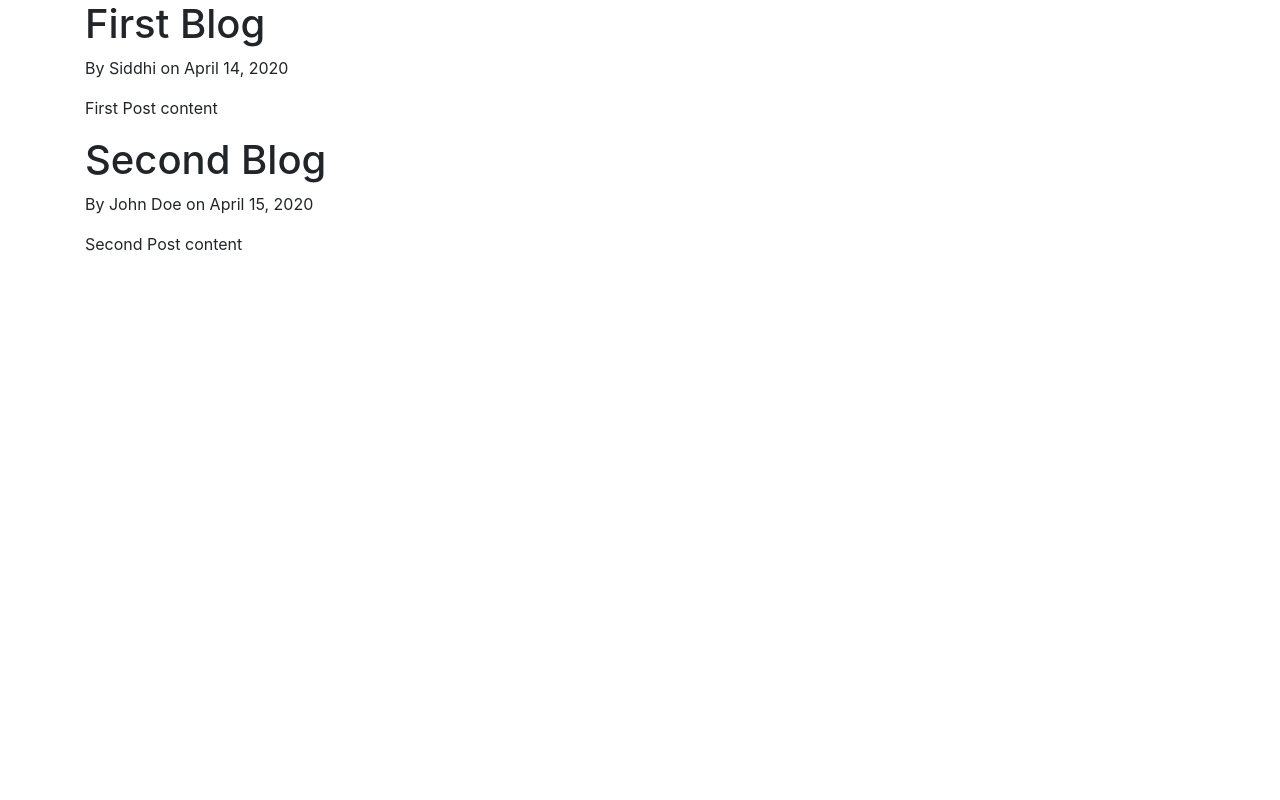
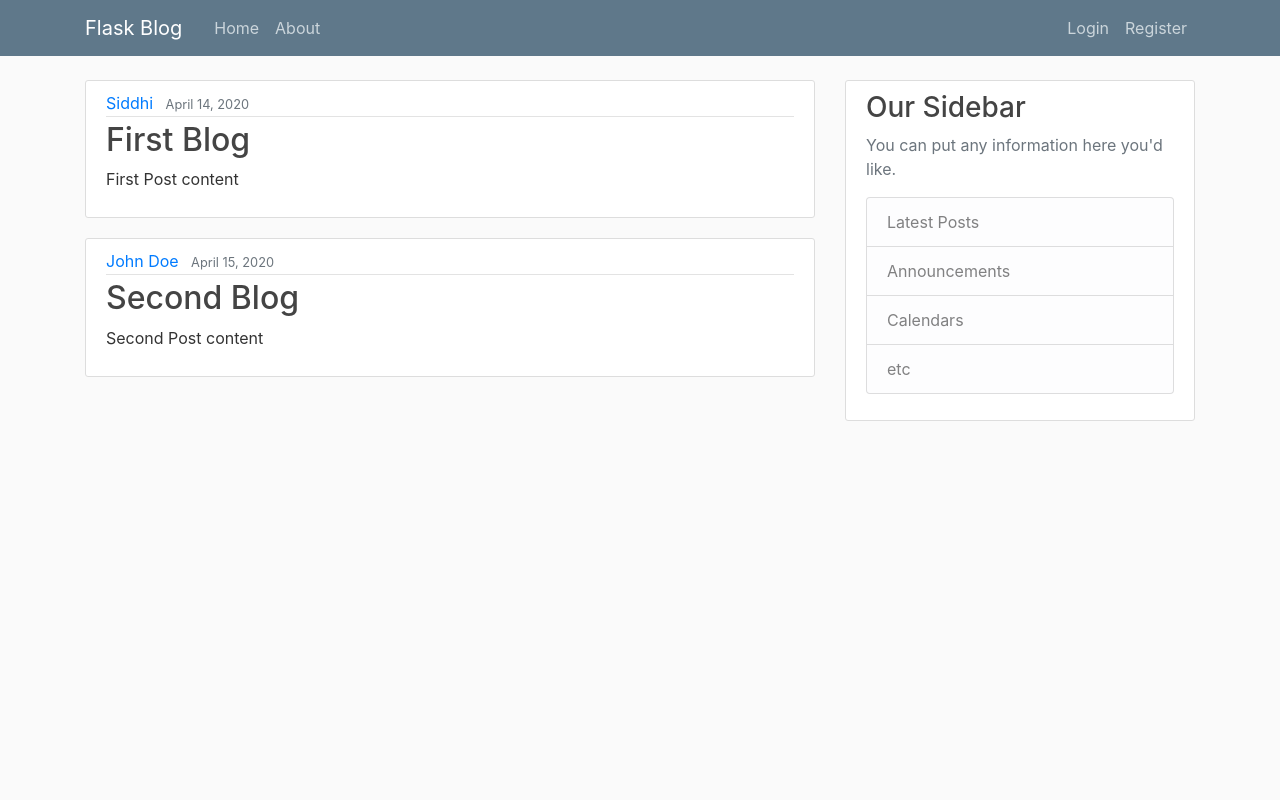
Before and after one commit to SiddhiVTripathi/flask_playground, a Flask app: page / in a window 1280 px wide. Run offline with Flask 2, Linux system fonts and the light colour scheme; some libraries are stand-ins or nearby versions.

Commit message:
Added static 	modified:   workspace/flaskBlog.py 	new file:   workspace/static/main.css 	modified:   workspace/templates/home.html 	modified:   workspace/templates/layout.html

```diff
--- a/workspace/flaskBlog.py
+++ b/workspace/flaskBlog.py
@@ -1,4 +1,4 @@
-from flask import Flask, render_template
+from flask import Flask, render_template, url_for
 app = Flask(__name__)
 
 posts = [
--- /dev/null
+++ b/workspace/static/main.css
@@ -0,0 +1,80 @@
+body {
+    background: #fafafa;
+    color: #333333;
+    margin-top: 5rem;
+  }
+
+  h1, h2, h3, h4, h5, h6 {
+    color: #444444;
+  }
+
+  .bg-steel {
+    background-color: #5f788a;
+  }
+
+  .site-header .navbar-nav .nav-link {
+    color: #cbd5db;
+  }
+
+  .site-header .navbar-nav .nav-link:hover {
+    color: #ffffff;
+  }
+
+  .site-header .navbar-nav .nav-link.active {
+    font-weight: 500;
+  }
+
+  .content-section {
+    background: #ffffff;
+    padding: 10px 20px;
+    border: 1px solid #dddddd;
+    border-radius: 3px;
+    margin-bottom: 20px;
+  }
+
+  .article-title {
+    color: #444444;
+  }
+
+  a.article-title:hover {
+    color: #428bca;
+    text-decoration: none;
+  }
+
+  .article-content {
+    white-space: pre-line;
+  }
+
+  .article-img {
+    height: 65px;
+    width: 65px;
+    margin-right: 16px;
+  }
+
+  .article-metadata {
+    padding-bottom: 1px;
+    margin-bottom: 4px;
+    border-bottom: 1px solid #e3e3e3
+  }
+
+  .article-metadata a:hover {
+    color: #333;
+    text-decoration: none;
+  }
+
+  .article-svg {
+    width: 25px;
+    height: 25px;
+    vertical-align: middle;
+  }
+
+  .account-img {
+    height: 125px;
+    width: 125px;
+    margin-right: 20px;
+    margin-bottom: 16px;
+  }
+
+  .account-heading {
+    font-size: 2.5rem;
+  }
--- a/workspace/templates/home.html
+++ b/workspace/templates/home.html
@@ -2,9 +2,16 @@
 {% block content %}
 
     {% for post in posts %}
-        <h1>{{ post.title }}</h1>
-        <p>By {{ post.author }} on {{ post.date_posted }}</p>
-        <p>{{ post.content }}</p>
+        <article class="media content-section">
+            <div class="media-body">
+            <div class="article-metadata">
+                <a class="mr-2" href="#">{{ post.author }}</a>
+                <small class="text-muted">{{ post.date_posted }}</small>
+            </div>
+            <h2><a class="article-title" href="#">{{ post.title }}</a></h2>
+            <p class="article-content">{{ post.content }}</p>
+            </div>
+        </article>
     {%  endfor %}
 
 {% endblock content %}
--- a/workspace/templates/layout.html
+++ b/workspace/templates/layout.html
@@ -6,7 +6,7 @@
 
         <!-- Bootstrap CSS -->
         <link rel="stylesheet" href="https://stackpath.bootstrapcdn.com/bootstrap/4.3.1/css/bootstrap.min.css" integrity="sha384-ggOyR0iXCbMQv3Xipma34MD+dH/1fQ784/j6cY/iJTQUOhcWr7x9JvoRxT2MZw1T" crossorigin="anonymous">
-
+        <link rel="stylesheet" type="text/css" href="{{ url_for('static', filename='main.css') }}">
         {% if title %}
             <title>Flask Blog - {{ title }}</title>
         {% else %}
@@ -14,9 +14,49 @@
         {% endif %}
     </head>
     <body>
-        <div class="container">
-            {% block content%} {% endblock %}
-        </div>
+        <header class="site-header">
+            <nav class="navbar navbar-expand-md navbar-dark bg-steel fixed-top">
+              <div class="container">
+                <a class="navbar-brand mr-4" href="/">Flask Blog</a>
+                <button class="navbar-toggler" type="button" data-toggle="collapse" data-target="#navbarToggle" aria-controls="navbarToggle" aria-expanded="false" aria-label="Toggle navigation">
+                  <span class="navbar-toggler-icon"></span>
+                </button>
+                <div class="collapse navbar-collapse" id="navbarToggle">
+                  <div class="navbar-nav mr-auto">
+                    <a class="nav-item nav-link" href="/">Home</a>
+                    <a class="nav-item nav-link" href="/about">About</a>
+                  </div>
+                  <!-- Navbar Right Side -->
+                  <div class="navbar-nav">
+                    <a class="nav-item nav-link" href="/login">Login</a>
+                    <a class="nav-item nav-link" href="/register">Register</a>
+                  </div>
+                </div>
+              </div>
+            </nav>
+        </header>
+
+        <main role="main" class="container">
+            <div class="row">
+                <div class="col-md-8">
+                    {% block content %}{% endblock %}
+                </div>
+                <div class="col-md-4">
+                    <div class="content-section">
+                        <h3>Our Sidebar</h3>
+                        <p class='text-muted'>You can put any information here you'd like.
+                        <ul class="list-group">
+                            <li class="list-group-item list-group-item-light">Latest Posts</li>
+                            <li class="list-group-item list-group-item-light">Announcements</li>
+                            <li class="list-group-item list-group-item-light">Calendars</li>
+                            <li class="list-group-item list-group-item-light">etc</li>
+                        </ul>
+                        </p>
+                    </div>
+                </div>
+            </div>
+        </main>
+
         <!-- Optional JavaScript -->
         <!-- jQuery first, then Popper.js, then Bootstrap JS -->
         <script src="https://code.jquery.com/jquery-3.3.1.slim.min.js" integrity="sha384-q8i/X+965DzO0rT7abK41JStQIAqVgRVzpbzo5smXKp4YfRvH+8abtTE1Pi6jizo" crossorigin="anonymous"></script>
```
